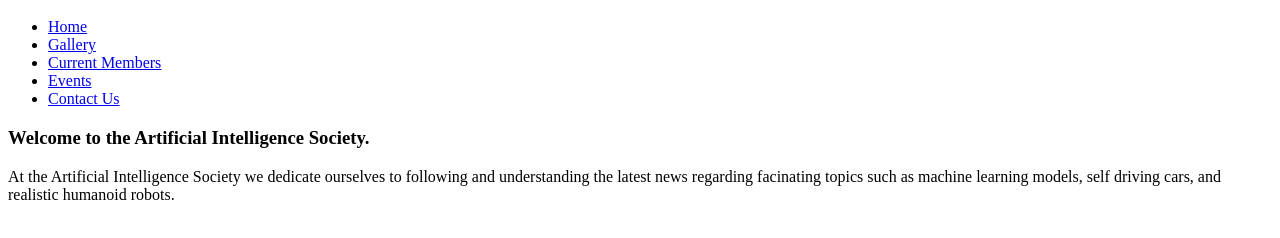
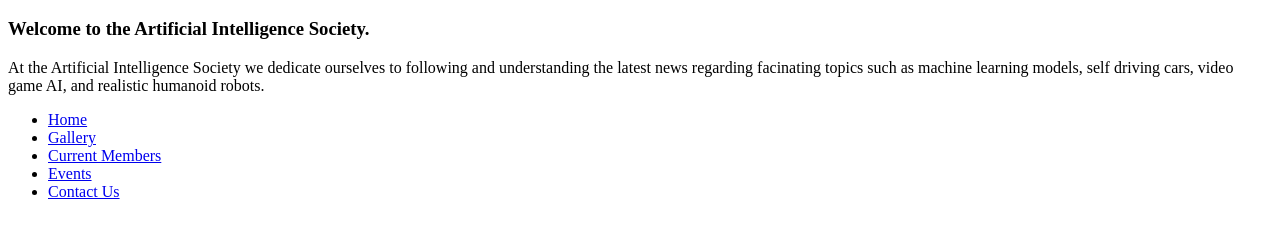
Before and after one commit to Coreydude1/WebDevCoursework, a plain HTML site: page index.html in a window 1280 px wide. Shown: the part 48-286 px from the top of the page. Drawn offline with Linux system fonts and the light colour scheme.

Commit message:
Add files via upload

```diff
--- a/index.html
+++ b/index.html
@@ -12,6 +12,11 @@
 
         <main>
             <div>
+                <h3>Welcome to the Artificial Intelligence Society.</h3>
+                <p>At the Artificial Intelligence Society we dedicate ourselves to following and understanding the latest news regarding facinating topics such as machine learning models, self driving cars, video game AI, and realistic humanoid robots.</p>
+            </div>
+
+            <div>
                 <ul>
                     <li><a href="index.html">Home</a></li>
                     <li><a href="img_gallery.html">Gallery</a></li>
@@ -20,11 +25,6 @@
                     <li><a href="contact_us.html">Contact Us</a></li>
                 </ul>
             </div>
-
-            <div>
-                <h3>Welcome to the Artificial Intelligence Society.</h3>
-                <p>At the Artificial Intelligence Society we dedicate ourselves to following and understanding the latest news regarding facinating topics such as machine learning models, self driving cars, and realistic humanoid robots.</p>
-            </div>
         </main>
 
         <aside> </aside>
```
